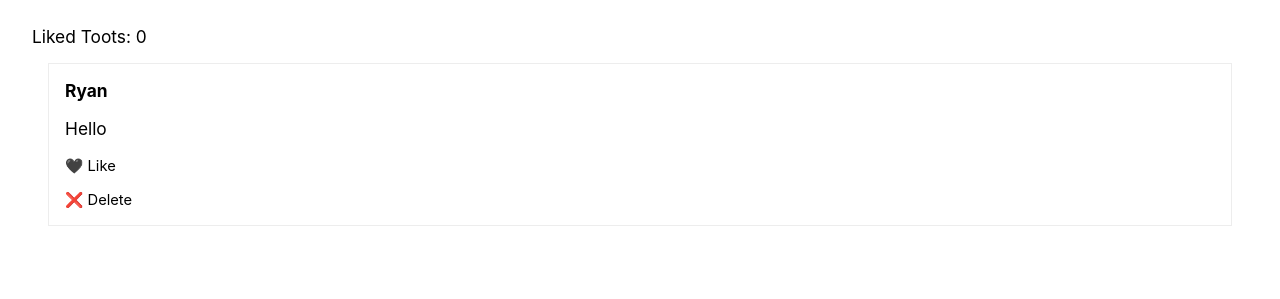
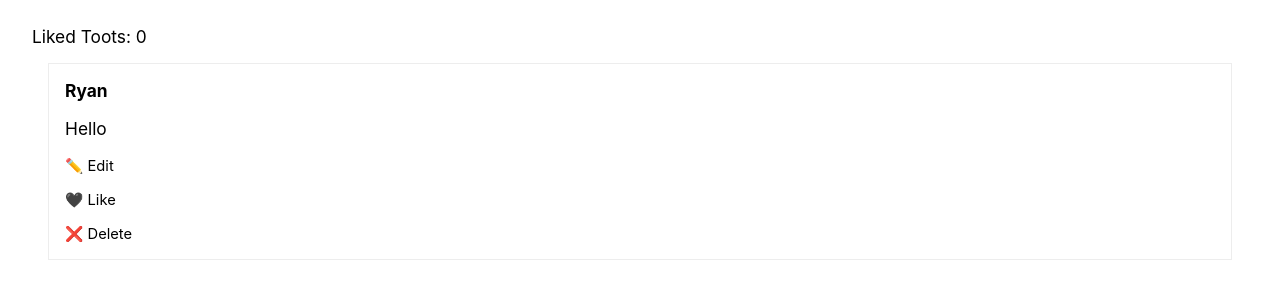
Before and after one commit to rdm-ca/toot, a React (Create React App) app: page / in a window 1280 px wide. Shown: the part 477-776 px from the top of the page. Built offline with nearby package versions, Linux system fonts and the light colour scheme; data requests are answered from the project's data file.

Commit message:
WIP: TootForm

```diff
--- a/src/Toot.js
+++ b/src/Toot.js
@@ -1,12 +1,15 @@
 import React from "react";
 
 import User from "./User";
+
+import TootForm from "./TootForm";
 
 import styles from "./Toot.module.css";
 
 class Toot extends React.Component {
   state = {
-    liked: this.props.liked
+    liked: this.props.liked,
+    editing: false
   };
 
   toggleLiked = () => {
@@ -42,12 +45,37 @@ class Toot extends React.Component {
     );
   }
 
+  renderEditButton() {
+    return (
+      <div className={styles.editButton} onClick={this.edit}>
+        ✏️
+      </div>
+    );
+  }
+
+  edit = () => {
+    this.setState({ editing: true });
+  };
+
+  renderFormOrToot() {
+    const { user, message } = this.props;
+    if (this.state.editing) {
+      return <TootForm user={user} message={message} />;
+    } else {
+      return (
+        <div>
+          <User name={user} />
+          <p>{message}</p>
+        </div>
+      );
+    }
+  }
+
   render() {
-    const { user, message } = this.props;
     return (
       <div className={styles.Toot}>
-        <User name={user} />
-        <p>{message}</p>
+        {this.renderFormOrToot()}
+        {this.renderEditButton()}
         {this.renderLikeButton()}
         {this.renderDeleteButton()}
       </div>
--- a/src/Toot.module.css
+++ b/src/Toot.module.css
@@ -1,4 +1,4 @@
-.likeButton, .deleteButton {
+.likeButton, .deleteButton, .editButton {
   font-size: 85%;
   margin-top: 1rem;
 }
@@ -11,6 +11,10 @@
   content: " Delete"
 }
 
+.editButton:after {
+  content: " Edit"
+}
+
 .Toot {
   border: 1px solid #ededed;
   margin: 1rem;
--- a/src/NewTootForm.js
+++ b/src/TootForm.js
@@ -1,8 +1,8 @@
 import React from "react";
 
-import styles from "./NewTootForm.module.css";
+import styles from "./TootForm.module.css";
 
-class NewTootForm extends React.Component {
+class TootForm extends React.Component {
   state = {
     user: null,
     message: null
@@ -30,7 +30,7 @@ class NewTootForm extends React.Component {
 
   render() {
     return (
-      <div className={styles.NewTootForm}>
+      <div className={styles.TootForm}>
         <form onSubmit={this.addToot}>
           <h2>New Toot</h2>
           <div>
@@ -58,4 +58,4 @@ class NewTootForm extends React.Component {
   }
 }
 
-export default NewTootForm;
+export default TootForm;
--- a/src/NewTootForm.module.css
+++ b/src/TootForm.module.css
@@ -1,4 +1,4 @@
-.NewTootForm {
+.TootForm {
   margin-bottom: 2rem;
   padding: 1rem;
 }
--- a/src/Toots.js
+++ b/src/Toots.js
@@ -1,7 +1,8 @@
 import React from "react";
 
 import Toot from "./Toot";
-import NewTootForm from "./NewTootForm";
+
+import NewTootForm from "./TootForm";
 
 import styles from "./Toots.module.css";
 
```
